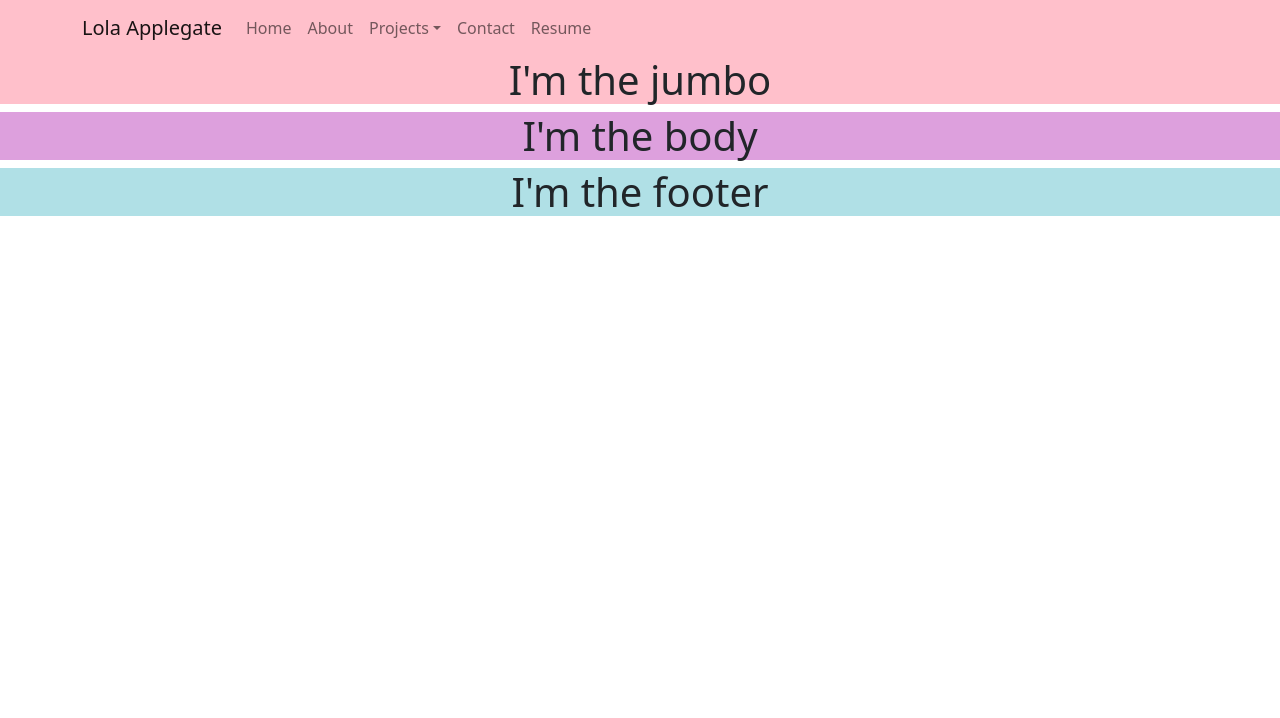
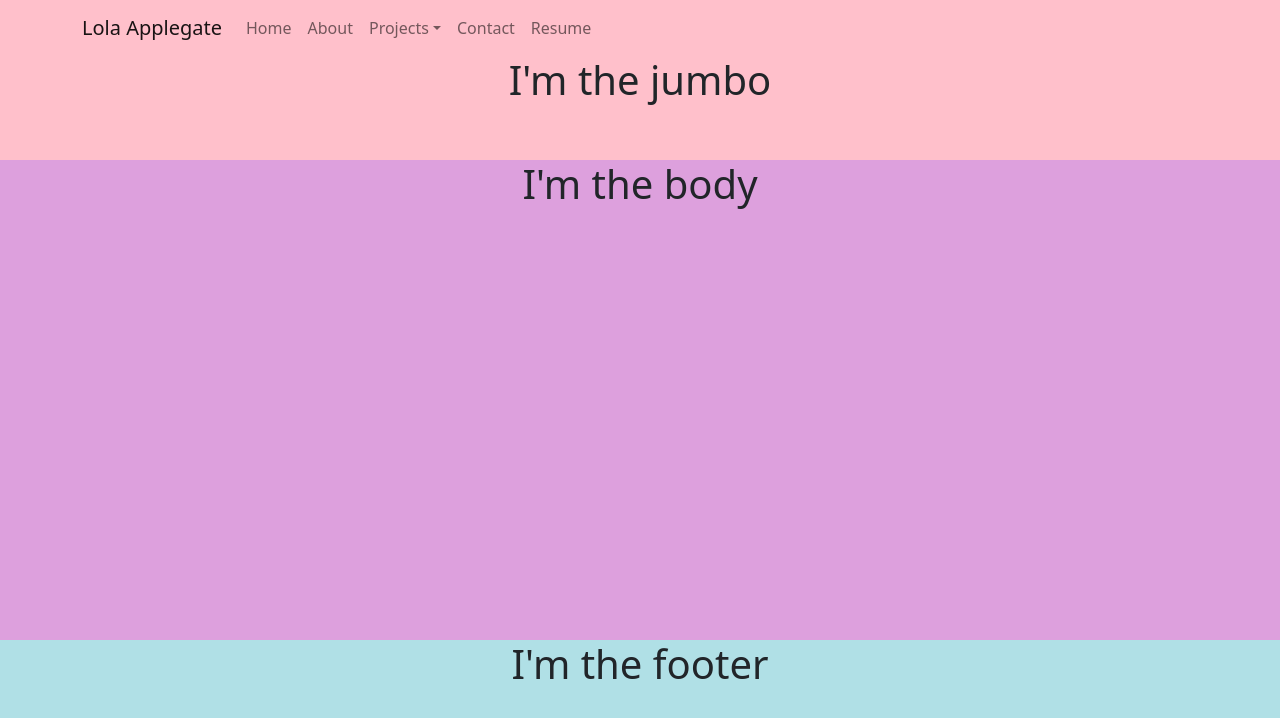
Before and after one commit to lola-violet/my-portfolio, a React (Create React App) app: page / in a window 1280 px wide. Shown: the top 718 px of the page. Built offline with nearby package versions, Linux system fonts and the light colour scheme.

Commit message:
divided page sections for header, footer, and body

```diff
--- a/src/App.css
+++ b/src/App.css
@@ -1,11 +1,16 @@
+* {
+  margin: 0;
+  padding: 0;
+}
+
 .App {
   text-align: center;
 }
-
+/*
 .App-logo {
   height: 40vmin;
   pointer-events: none;
-}
+} */
 
 @media (prefers-reduced-motion: no-preference) {
   .App-logo {
@@ -13,7 +18,7 @@
   }
 }
 
-.App-header {
+/* .App-header {
   background-color: #282c34;
   min-height: 100vh;
   display: flex;
@@ -35,4 +40,4 @@
   to {
     transform: rotate(360deg);
   }
-}
+} */
--- a/src/components/body/body.css
+++ b/src/components/body/body.css
@@ -1,3 +1,6 @@
 .bodyBlock {
+    margin: 0;
+    padding: 0;
+    min-height: 60vh;
     background-color: plum;
 }
--- a/src/components/footer/footer.css
+++ b/src/components/footer/footer.css
@@ -1,3 +1,6 @@
 .footerBlock {
+    margin: 0;
+    padding: 0;
+    min-height: 20vh;
     background-color: powderblue;
 }
--- a/src/components/header/header.css
+++ b/src/components/header/header.css
@@ -1,3 +1,6 @@
 .headerBlock {
+    margin: 0;
+    padding: 0;
+    min-height: 20vh;
     background-color: pink;
 }
```
